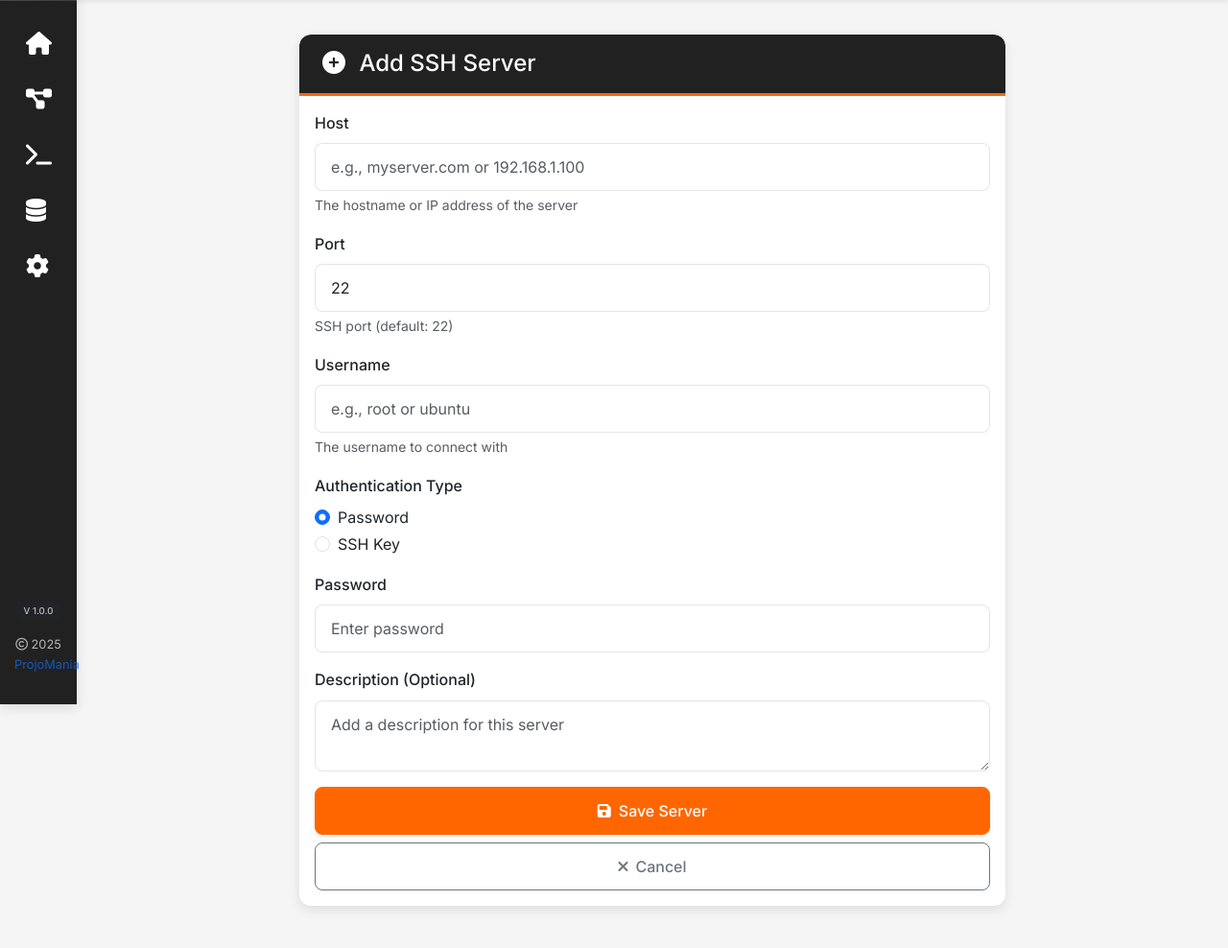
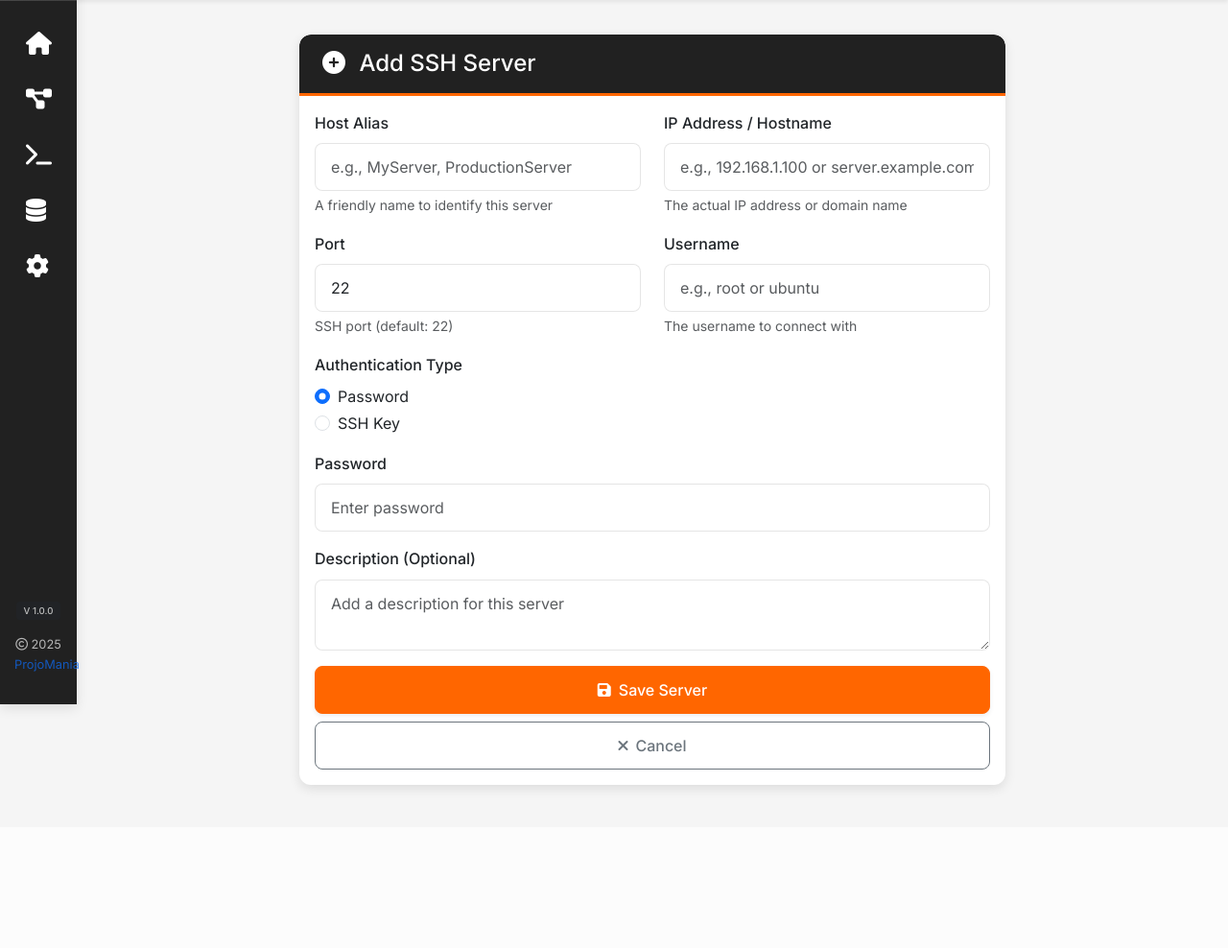
Before and after one commit to ProjoMania/OdooDeveloperToolsUI, a Flask app: page /add_ssh_server in a window 1280 px wide. Shown: the part 66-1054 px from the top of the page at 96% size. After the commit the page ends 892 px from the top, so only its background shows below. Run offline with Flask 2, Linux system fonts and the light colour scheme; parts of the project's set-up code (start-up, migrations or seed data) failed here and were passed over; some libraries are stand-ins or nearby versions.

Commit message:
feat: update SSH server form to differentiate between host alias and actual hostname/IP address

```diff
--- a/app.py
+++ b/app.py
@@ -540,7 +540,7 @@ def add_ssh_server_post():
     """Handle SSH server addition"""
     try:
         host = request.form['host']
-        hostname = host  # Use host as hostname for simplicity
+        hostname = request.form['hostname']  # Get actual hostname/IP from form
         username = request.form['username']
         port = request.form.get('port', '22')
         auth_type = request.form.get('auth_type', 'password')
--- a/src/templates/add_ssh_server.html
+++ b/src/templates/add_ssh_server.html
@@ -15,25 +15,42 @@
                 </div>
                 <div class="card-body">
                     <form method="POST" action="{{ url_for('add_ssh_server') }}">
+                        <div class="row">
+                            <div class="col-md-6">
                                 <div class="mb-3">
-                            <label for="host" class="form-label">Host</label>
+                                    <label for="host" class="form-label">Host Alias</label>
                                     <input type="text" class="form-control" id="host" name="host" required
-                                   placeholder="e.g., myserver.com or 192.168.1.100">
-                            <div class="form-text">The hostname or IP address of the server</div>
+                                           placeholder="e.g., MyServer, ProductionServer">
+                                    <div class="form-text">A friendly name to identify this server</div>
+                                </div>
+                            </div>
+                            <div class="col-md-6">
+                                <div class="mb-3">
+                                    <label for="hostname" class="form-label">IP Address / Hostname</label>
+                                    <input type="text" class="form-control" id="hostname" name="hostname" required
+                                           placeholder="e.g., 192.168.1.100 or server.example.com">
+                                    <div class="form-text">The actual IP address or domain name</div>
+                                </div>
+                            </div>
                         </div>
 
+                        <div class="row">
+                            <div class="col-md-6">
                                 <div class="mb-3">
                                     <label for="port" class="form-label">Port</label>
                                     <input type="number" class="form-control" id="port" name="port" value="22"
                                            min="1" max="65535">
                                     <div class="form-text">SSH port (default: 22)</div>
                                 </div>
-
+                            </div>
+                            <div class="col-md-6">
                                 <div class="mb-3">
                                     <label for="username" class="form-label">Username</label>
                                     <input type="text" class="form-control" id="username" name="username" required
                                            placeholder="e.g., root or ubuntu">
                                     <div class="form-text">The username to connect with</div>
+                                </div>
+                            </div>
                         </div>
 
                         <div class="mb-3">
```
Also changed, not shown: src/templates/ssh_edit.html (+4 -4 lines). Lines whose indentation alone changed are shown as unchanged.
